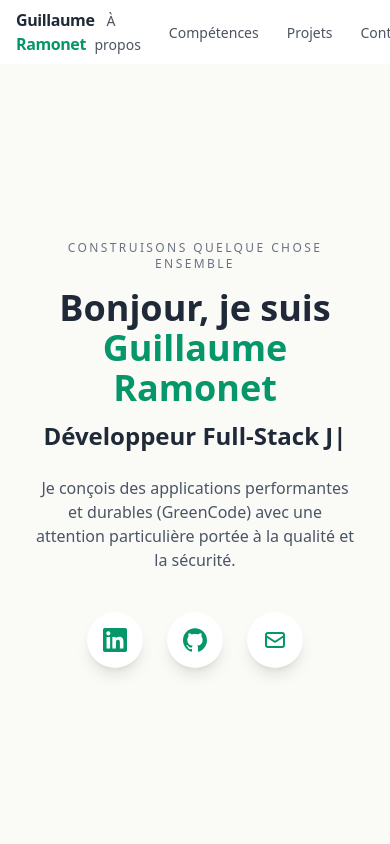
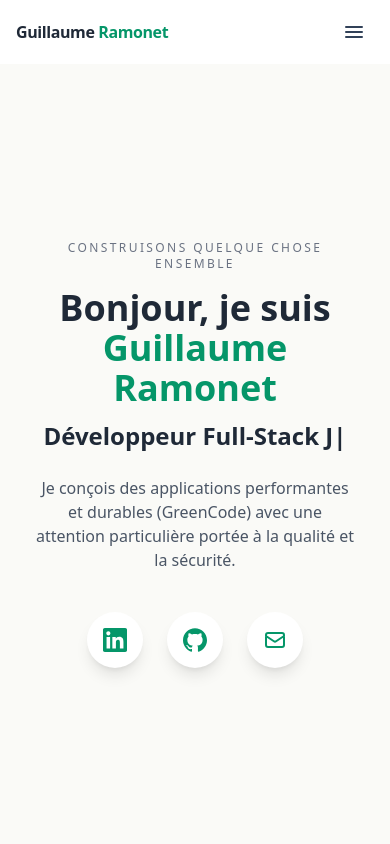
Before and after one commit to Morpheus0208/portfolio-site, a React (Vite) app: page / in a window 390 px wide. Shown: the top 844 px of the page. Built offline with nearby package versions, Linux system fonts and the light colour scheme.

Commit message:
feat(navbar): ajout d'un burger menu

```diff
--- a/src/components/molecules/NavBar.tsx
+++ b/src/components/molecules/NavBar.tsx
@@ -1,14 +1,19 @@
-import { useEffect, useState } from 'react';
+import { useLockBodyScroll } from '@hooks/useLockBodyScroll';
+import { useEffect, useRef, useState } from 'react';
+
+import { scrollToId } from '@utils/scrollToId';
 
 const links = [
-  { href: '#apropos', label: 'À propos' },
-  { href: '#competences', label: 'Compétences' },
-  { href: '#projets', label: 'Projets' },
-  { href: '#contact', label: 'Contact' },
+  { id: 'apropos', label: 'À propos' },
+  { id: 'competences', label: 'Compétences' },
+  { id: 'projets', label: 'Projets' },
+  { id: 'contact', label: 'Contact' },
 ] as const;
 
 export default function NavBar() {
   const [scrolled, setScrolled] = useState(false);
+  const [open, setOpen] = useState(false);
+  const firstLinkRef = useRef<HTMLButtonElement | null>(null);
 
   useEffect(() => {
     const onScroll = () => setScrolled(window.scrollY > 8);
@@ -17,6 +22,28 @@ export default function NavBar() {
     return () => window.removeEventListener('scroll', onScroll);
   }, []);
 
+  useEffect(() => {
+    if (!open) return;
+    const onKey = (e: KeyboardEvent) => {
+      if (e.key === 'Escape') setOpen(false);
+    };
+    window.addEventListener('keydown', onKey);
+    return () => window.removeEventListener('keydown', onKey);
+  }, [open]);
+
+  useEffect(() => {
+    if (open) {
+      setTimeout(() => firstLinkRef.current?.focus(), 0);
+    }
+  }, [open]);
+
+  useLockBodyScroll(open);
+
+  const goTo = (id: string) => {
+    setOpen(false);
+    scrollToId(id);
+  };
+
   return (
     <header
       className={[
@@ -24,28 +51,103 @@ export default function NavBar() {
         scrolled ? 'ring-brand-100 shadow-md ring-1' : '',
       ].join(' ')}
     >
-      <nav className="mx-auto flex h-16 max-w-7xl items-center justify-between px-4 sm:px-6 lg:px-8">
+      <nav className="flex items-center justify-between h-16 px-4 mx-auto max-w-7xl sm:px-6 lg:px-8">
         <a
           href="#top"
           aria-label="Accueil"
-          className="text-brand-900 focus:ring-brand-500/40 rounded-md text-base font-semibold tracking-tight focus:ring-2 focus:ring-offset-2 focus:ring-offset-white focus:outline-none sm:text-lg"
+          className="text-base font-semibold tracking-tight rounded-md text-brand-900 focus:ring-brand-500/40 focus:ring-2 focus:ring-offset-2 focus:ring-offset-white focus:outline-none sm:text-lg"
         >
           Guillaume <span className="text-brand-600">Ramonet</span>
         </a>
 
-        <ul className="flex items-center gap-1 sm:gap-2">
+        <ul className="items-center hidden gap-1 sm:gap-2 md:flex">
           {links.map((l) => (
-            <li key={l.href}>
-              <a
-                href={l.href}
-                className="text-brand-900/80 hover:text-brand-900 hover:bg-brand-100 focus:ring-brand-500/40 rounded-md px-3 py-2 text-sm font-medium transition focus:ring-2 focus:ring-offset-2 focus:ring-offset-white focus:outline-none"
+            <li key={l.id}>
+              <button
+                type="button"
+                onClick={() => goTo(l.id)}
+                className="px-3 py-2 text-sm font-medium transition rounded-md text-brand-900/80 hover:text-brand-900 hover:bg-brand-100 focus:ring-brand-500/40 focus:ring-2 focus:ring-offset-2 focus:ring-offset-white focus:outline-none"
               >
                 {l.label}
-              </a>
+              </button>
             </li>
           ))}
         </ul>
+
+        <button
+          type="button"
+          className="inline-flex items-center justify-center p-2 rounded-md focus:ring-brand-500/40 text-slate-700 hover:bg-slate-100 focus:ring-2 focus:ring-offset-2 focus:ring-offset-white focus:outline-none md:hidden"
+          aria-label="Ouvrir le menu"
+          aria-haspopup="dialog"
+          aria-controls="mobile-menu"
+          aria-expanded={open}
+          onClick={() => setOpen(true)}
+        >
+          <svg width="24" height="24" viewBox="0 0 24 24" fill="none" aria-hidden="true">
+            <path
+              d="M4 7h16M4 12h16M4 17h16"
+              stroke="currentColor"
+              strokeWidth="2"
+              strokeLinecap="round"
+            />
+          </svg>
+        </button>
       </nav>
+
+      {open && (
+        <div
+          id="mobile-menu"
+          role="dialog"
+          aria-modal="true"
+          className="fixed inset-0 z-[1001] md:hidden"
+        >
+          <div
+            className="absolute inset-0 bg-black/40"
+            onClick={() => setOpen(false)}
+            aria-hidden="true"
+          />
+
+          <div className="absolute top-0 right-0 flex h-full w-72 max-w-[80%] flex-col bg-white p-4 shadow-xl ring-1 ring-black/5">
+            <div className="flex items-center justify-between">
+              <span className="text-base font-semibold text-slate-900">Menu</span>
+              <button
+                type="button"
+                className="inline-flex items-center justify-center p-2 rounded-md focus:ring-brand-500/40 text-slate-700 hover:bg-slate-100 focus:ring-2 focus:ring-offset-2 focus:ring-offset-white focus:outline-none"
+                aria-label="Fermer le menu"
+                onClick={() => setOpen(false)}
+              >
+                <svg width="24" height="24" viewBox="0 0 24 24" fill="none" aria-hidden="true">
+                  <path
+                    d="M6 6l12 12M18 6l-12 12"
+                    stroke="currentColor"
+                    strokeWidth="2"
+                    strokeLinecap="round"
+                  />
+                </svg>
+              </button>
+            </div>
+
+            <ul className="mt-4 space-y-1">
+              {links.map((l, i) => (
+                <li key={l.id}>
+                  <button
+                    ref={i === 0 ? firstLinkRef : undefined}
+                    type="button"
+                    onClick={() => goTo(l.id)}
+                    className="w-full px-3 py-2 text-sm font-medium text-left rounded-md focus:ring-brand-500/40 text-slate-800 hover:bg-slate-100 focus:ring-2 focus:ring-offset-2 focus:ring-offset-white focus:outline-none"
+                  >
+                    {l.label}
+                  </button>
+                </li>
+              ))}
+            </ul>
+
+            <div className="pt-4 mt-auto text-xs text-slate-500">
+              © {new Date().getFullYear()} Guillaume Ramonet
+            </div>
+          </div>
+        </div>
+      )}
     </header>
   );
 }
--- /dev/null
+++ b/src/hooks/useLockBodyScroll.ts
@@ -0,0 +1,11 @@
+import { useEffect } from 'react';
+
+export function useLockBodyScroll(locked: boolean) {
+  useEffect(() => {
+    const original = document.body.style.overflow;
+    if (locked) document.body.style.overflow = 'hidden';
+    return () => {
+      document.body.style.overflow = original;
+    };
+  }, [locked]);
+}
--- /dev/null
+++ b/src/utils/scrollToId.ts
@@ -0,0 +1,4 @@
+export function scrollToId(id: string) {
+  const el = document.getElementById(id.startsWith('#') ? id.slice(1) : id);
+  if (el) el.scrollIntoView({ behavior: 'smooth', block: 'start' });
+}
--- a/tsconfig.json
+++ b/tsconfig.json
@@ -21,7 +21,8 @@
       "@organisms/*": ["src/components/organisms/*"],
       "@templates/*": ["src/components/templates/*"],
       "@data/*": ["src/data/*"],
-      "@utils/*": ["src/utils/*"]
+      "@utils/*": ["src/utils/*"],
+      "@hooks/*": ["src/hooks/*"]
     }
   },
   "include": ["src", "vite.config.ts"]
```
